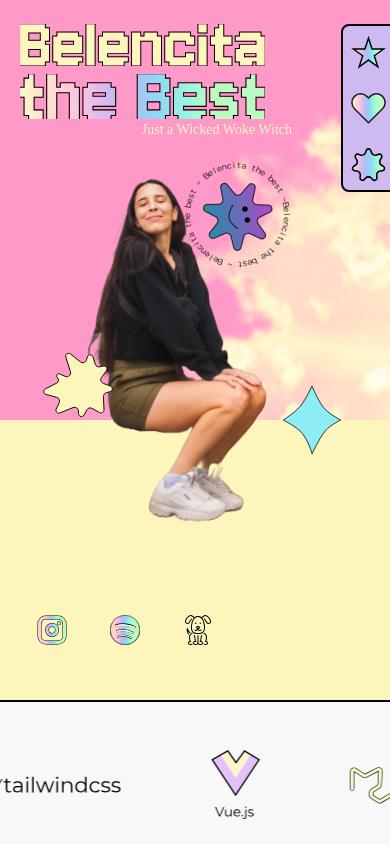
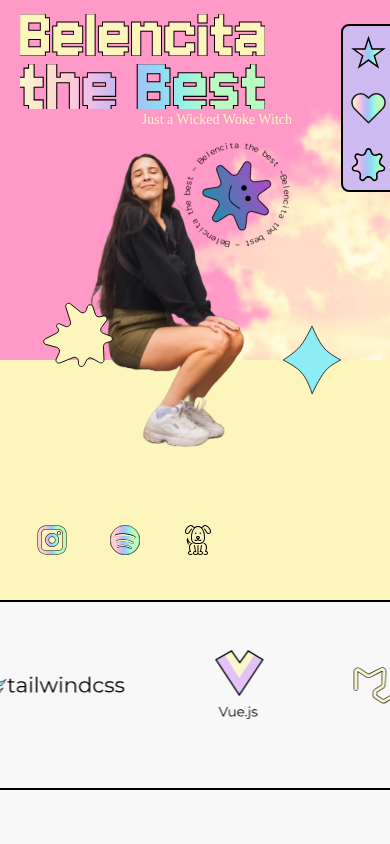
Before and after one commit to 93Belen/belencita-web, a Vue app: page / in a window 390 px wide. Shown: the top 844 px of the page. Built offline with nearby package versions, Linux system fonts and the light colour scheme; a web font is replaced by a local one.

Commit message:
height in different screeens

```diff
--- a/src/Sections/Hero.vue
+++ b/src/Sections/Hero.vue
@@ -50,7 +50,7 @@ window.addEventListener('resize', () => {
 </script>
 
 <template>
-    <div class="md:min-h-[750px] h-[700px] md:h-[800px] 2xl:h-[1065px] grid grid-cols-5 grid-rows-10 md:grid-rows-5 relative overflow-hidden z-[50]">
+    <div class="h-[600px] md:h-[800px] 2xl:h-[1065px] grid grid-cols-5 grid-rows-10 md:grid-rows-5 relative overflow-hidden z-[50]">
     <div class="px-5 row-start-1 sm:col-start-1 col-start-1 md:px-20 col-span-4 sm:col-span-3 md:row-start-3 md:col-start-1 self-end pb-1">
       <Belencita/>
     </div>
@@ -59,7 +59,7 @@ window.addEventListener('resize', () => {
       <h2 class="text-yellow ml-[10px] md:ml-0 md:text-darkpink col-span-4 font-subtitle text-xs md:text-md justify-self-end 2xl:justify-self-start z-[99]">Just a Wicked Woke Witch</h2>
     </div>
     <!-- image -->
-     <div class="h-[350px] top-[35px] w-[323px] md:h-[500px] md:w-[500px] row-start-3 relative left-[-60px] md:left-[-80px] col-start-2 md:top-[-35px] 2xl:top-[80px] z-[99] col-span-4 row-span-3 flex justify-center items-center md:col-start-4 md:row-start-2">
+     <div class="h-[300px] top-[30px] w-[323px] md:h-[500px] md:w-[500px] row-start-3 relative left-[-70px] md:left-[-80px] col-start-2 md:top-[-35px] 2xl:top-[80px] z-[99] col-span-4 row-span-3 flex justify-center items-center md:col-start-4 md:row-start-2">
       <img id="img-belen" class="h-full" src="/mehqsmall.png" alt="">
     </div>
     <!-- image -->
```
